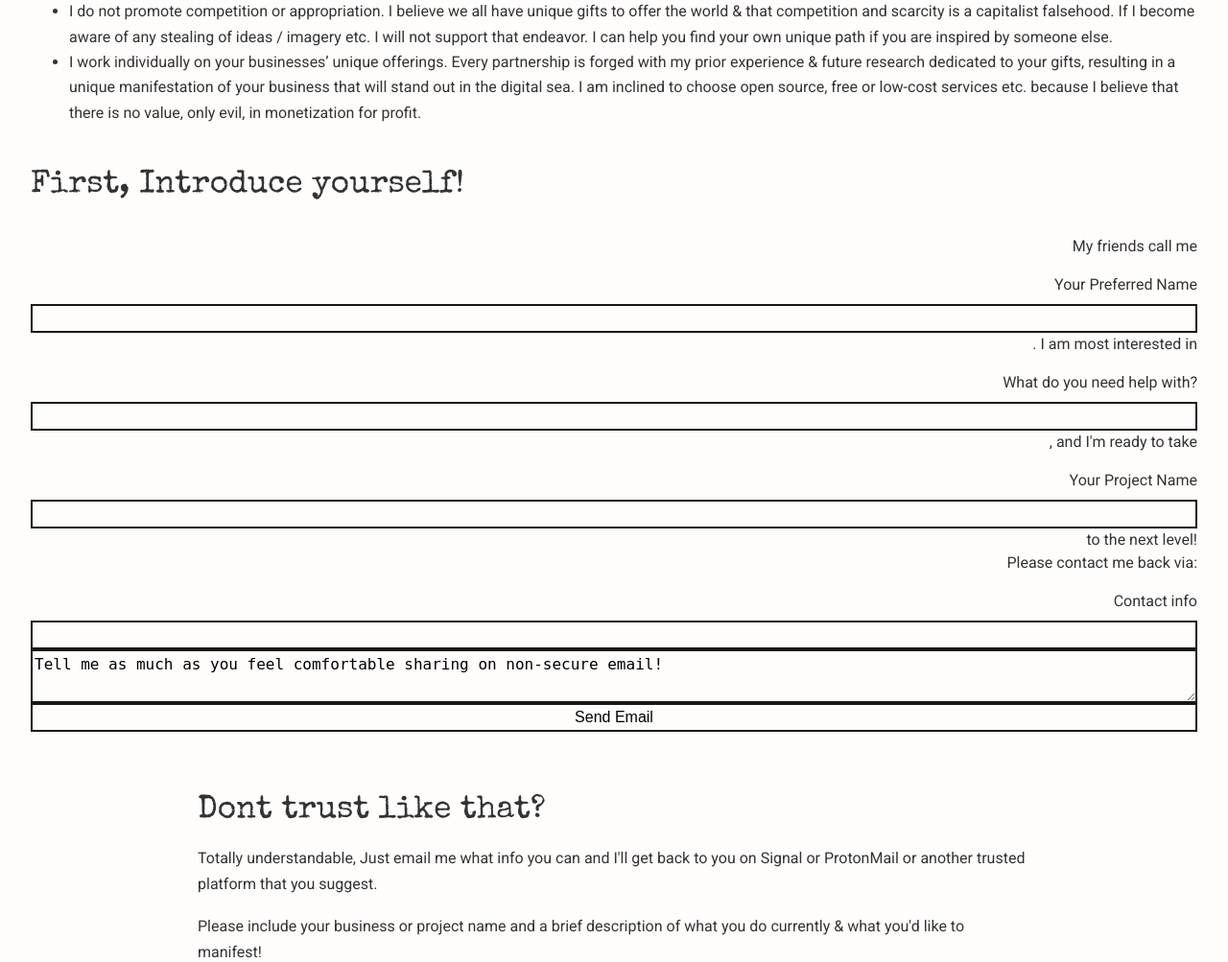
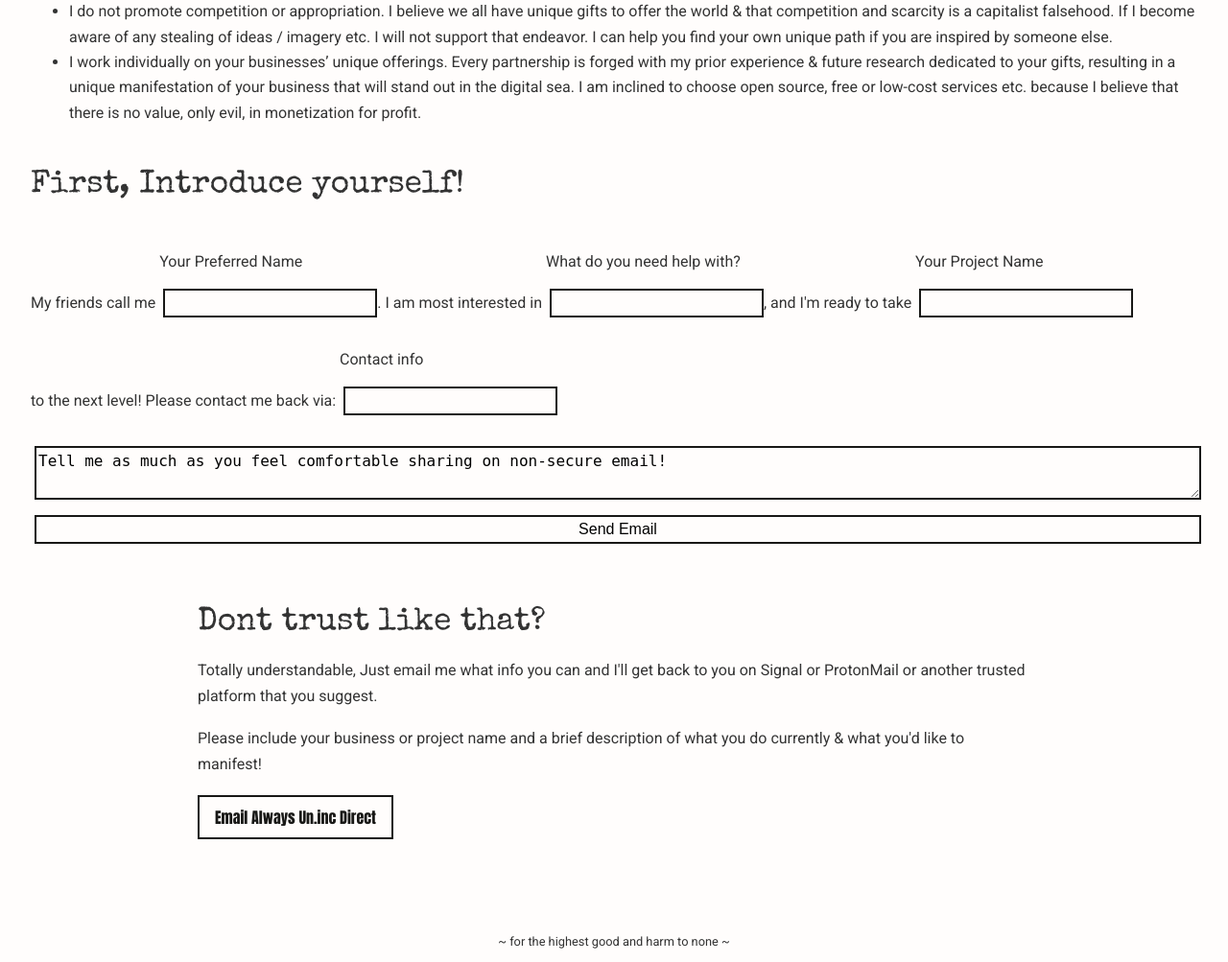
Before and after one commit to tori-hart/tori-hart.github.io, a PHP site: page /about.html in a window 1280 px wide. Shown: the part 2287-3290 px from the top of the page at 96% size. Run offline with PHP 8.4, Linux system fonts and the light colour scheme.

Commit message:
style fix

```diff
--- a/styles/forms.css
+++ b/styles/forms.css
@@ -16,6 +16,7 @@ input, select, textarea {
     line-height: 1.5rem;
     border: 2px solid var(--black);
     display: block;
+    margin: 1rem 0.25rem;
 }
 
 .submit {
--- a/styles/style.css
+++ b/styles/style.css
@@ -96,9 +96,7 @@
   /* Layout */
 
   .word-fill-field, .words {
-    display: flex;
-    flex-wrap: wrap;
-    justify-content: flex-end;
+    display: inline-block;
 
   }
 
```
